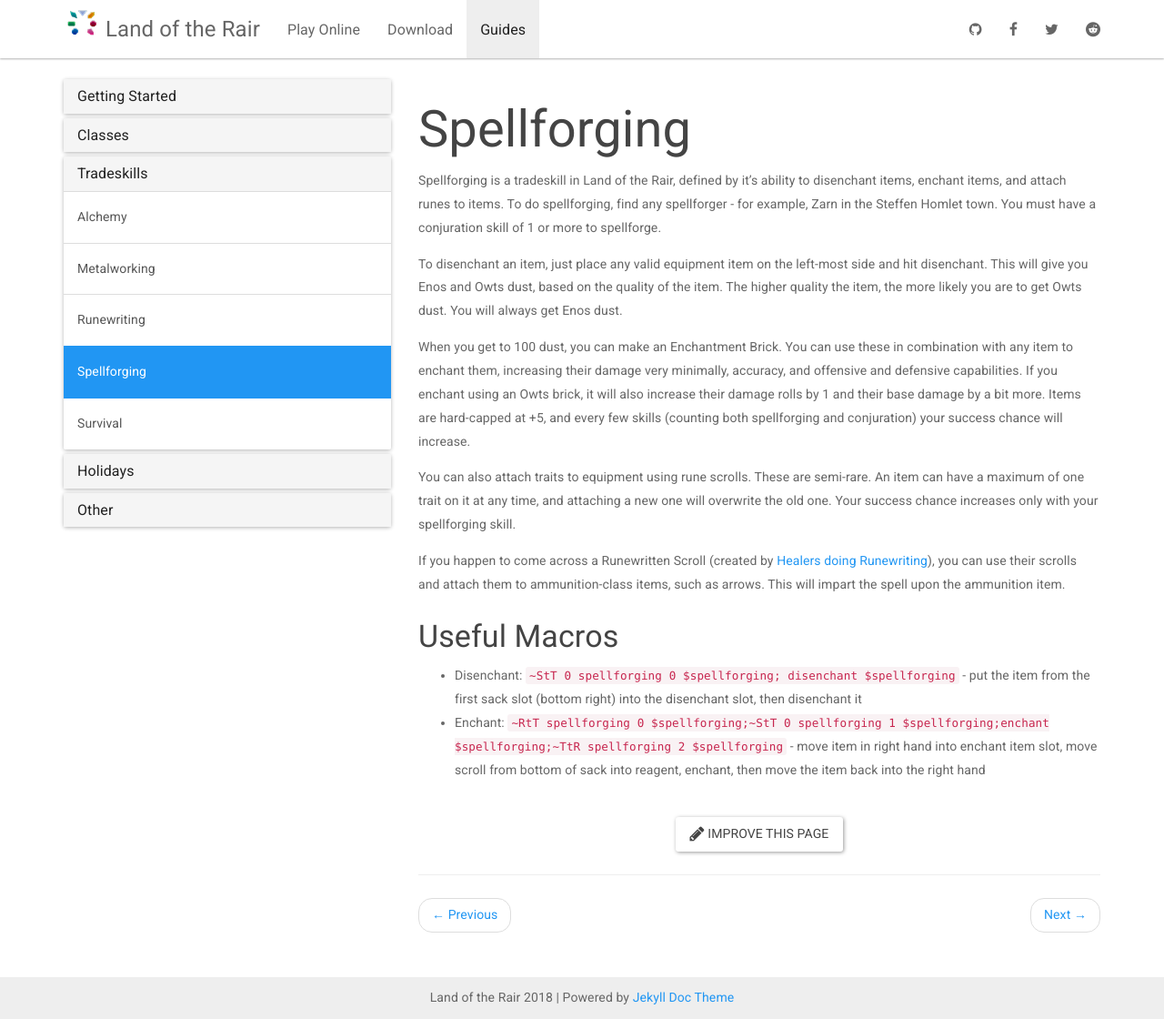
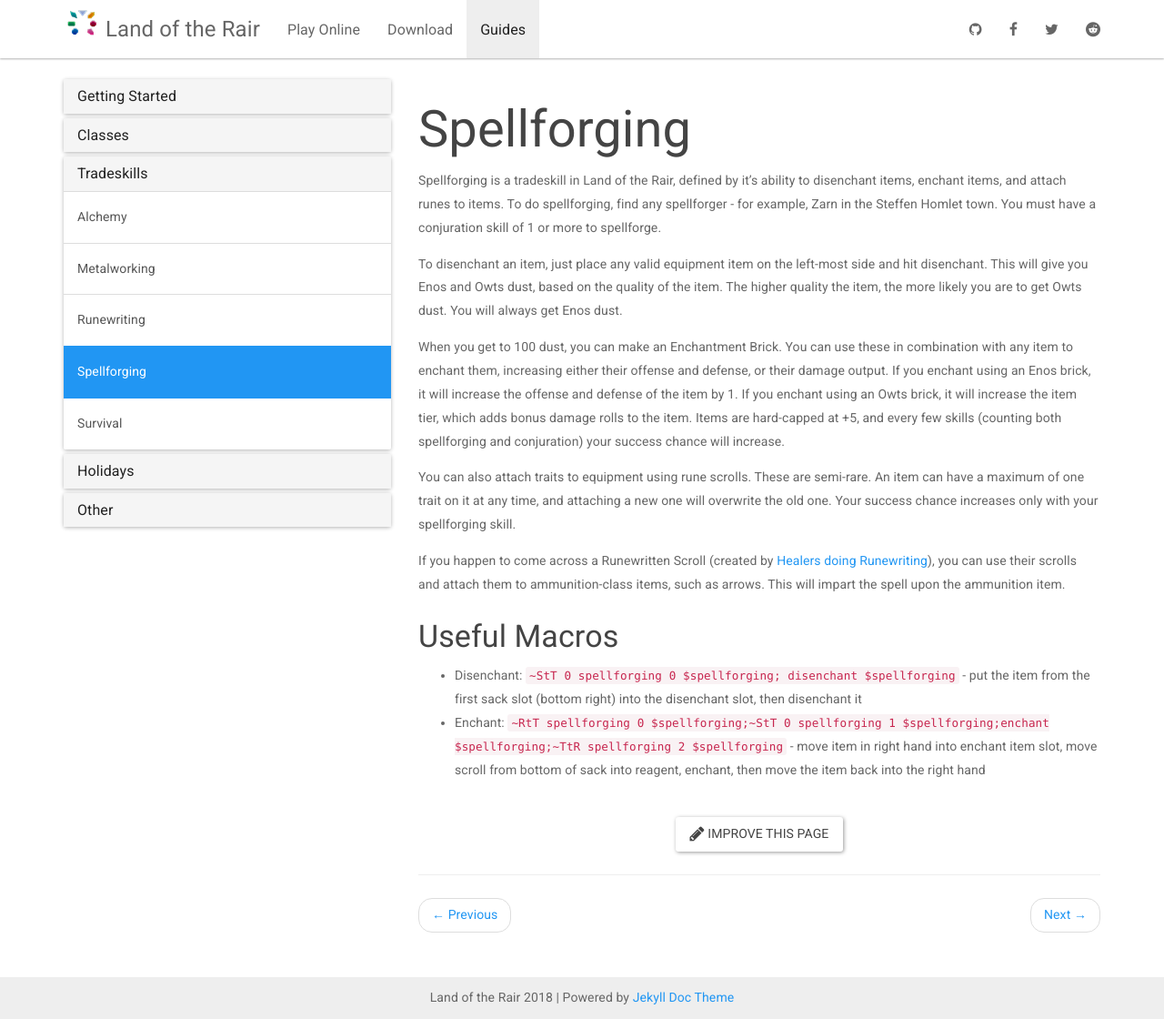
Before and after one commit to LandOfTheRair/landoftherair.github.io, a Jekyll site: the page built from _docs/tradeskills/spellforging.md, in a window 1280 px wide and 1120 px high. Shown: the whole window at 91% size. Built offline with Jekyll 4.4.1, drawn with Linux system fonts in a browser that asks for light colours; nearby versions of some CDN libraries.

Commit message:
Update spellforging.md

```diff
--- a/_docs/tradeskills/spellforging.md
+++ b/_docs/tradeskills/spellforging.md
@@ -7,7 +7,7 @@ Spellforging is a tradeskill in Land of the Rair, defined by it's ability to dis
 
 To disenchant an item, just place any valid equipment item on the left-most side and hit disenchant. This will give you Enos and Owts dust, based on the quality of the item. The higher quality the item, the more likely you are to get Owts dust. You will always get Enos dust.
 
-When you get to 100 dust, you can make an Enchantment Brick. You can use these in combination with any item to enchant them, increasing their damage very minimally, accuracy, and offensive and defensive capabilities. If you enchant using an Owts brick, it will also increase their damage rolls by 1 and their base damage by a bit more. Items are hard-capped at +5, and every few skills (counting both spellforging and conjuration) your success chance will increase.
+When you get to 100 dust, you can make an Enchantment Brick. You can use these in combination with any item to enchant them, increasing either their offense and defense, or their damage output. If you enchant using an Enos brick, it will increase the offense and defense of the item by 1. If you enchant using an Owts brick, it will increase the item tier, which adds bonus damage rolls to the item. Items are hard-capped at +5, and every few skills (counting both spellforging and conjuration) your success chance will increase.
 
 You can also attach traits to equipment using rune scrolls. These are semi-rare. An item can have a maximum of one trait on it at any time, and attaching a new one will overwrite the old one. Your success chance increases only with your spellforging skill.
 
```
